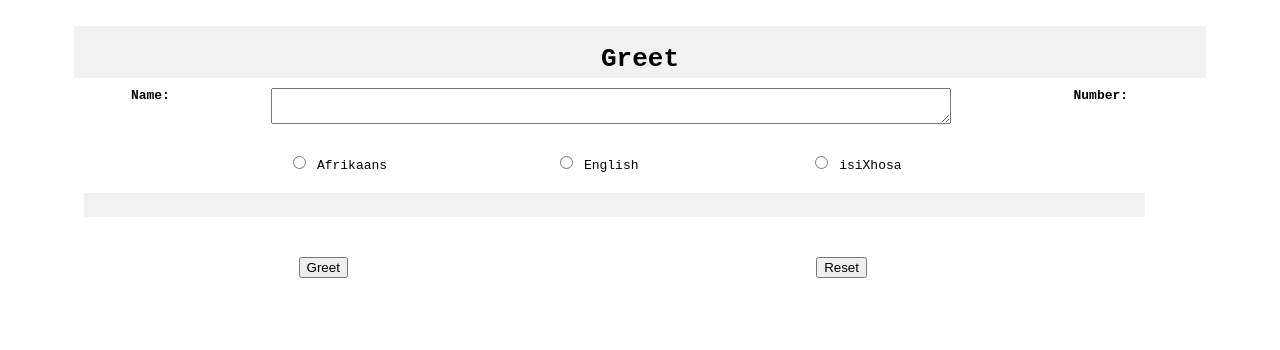
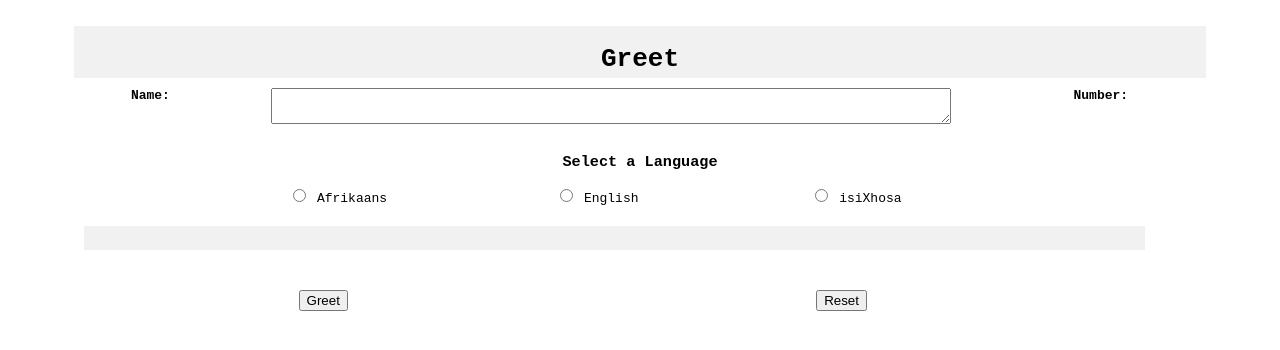
Before and after one commit to gregfoulkes/greetings, a plain HTML site: page index.html in a window 1280 px wide. Drawn offline with Linux system fonts and the light colour scheme.

Commit message:
add all changes

```diff
--- a/index.html
+++ b/index.html
@@ -30,7 +30,7 @@
       <div class="radioButtons center">
 
         <div class="radioBtn center">
-
+            <h3>Select a Language</h3>
           <div class="language center">
             <input type="radio" name="languageType" class="languageRadio" value="afrikaans">
             <span class="label-body">Afrikaans</span>
```
